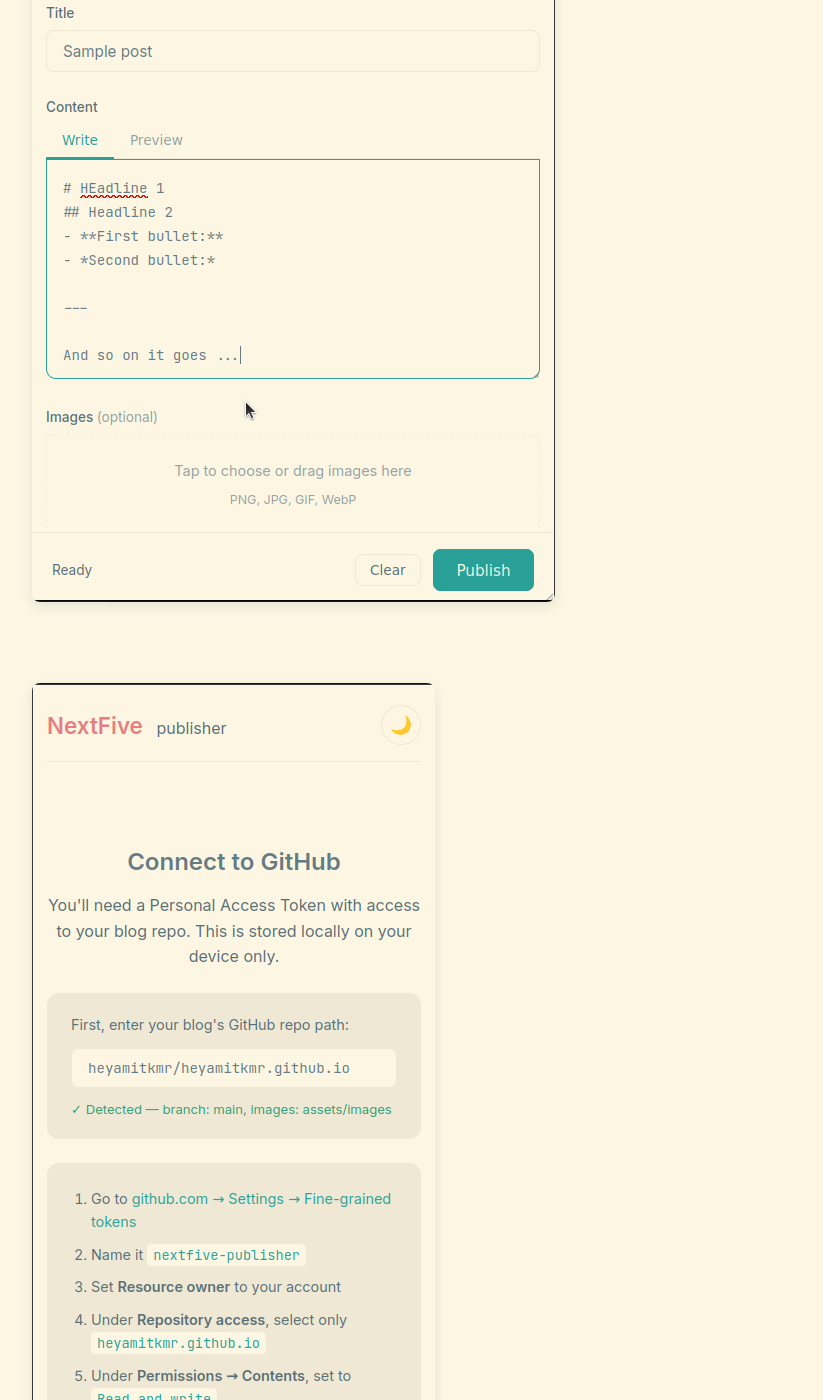
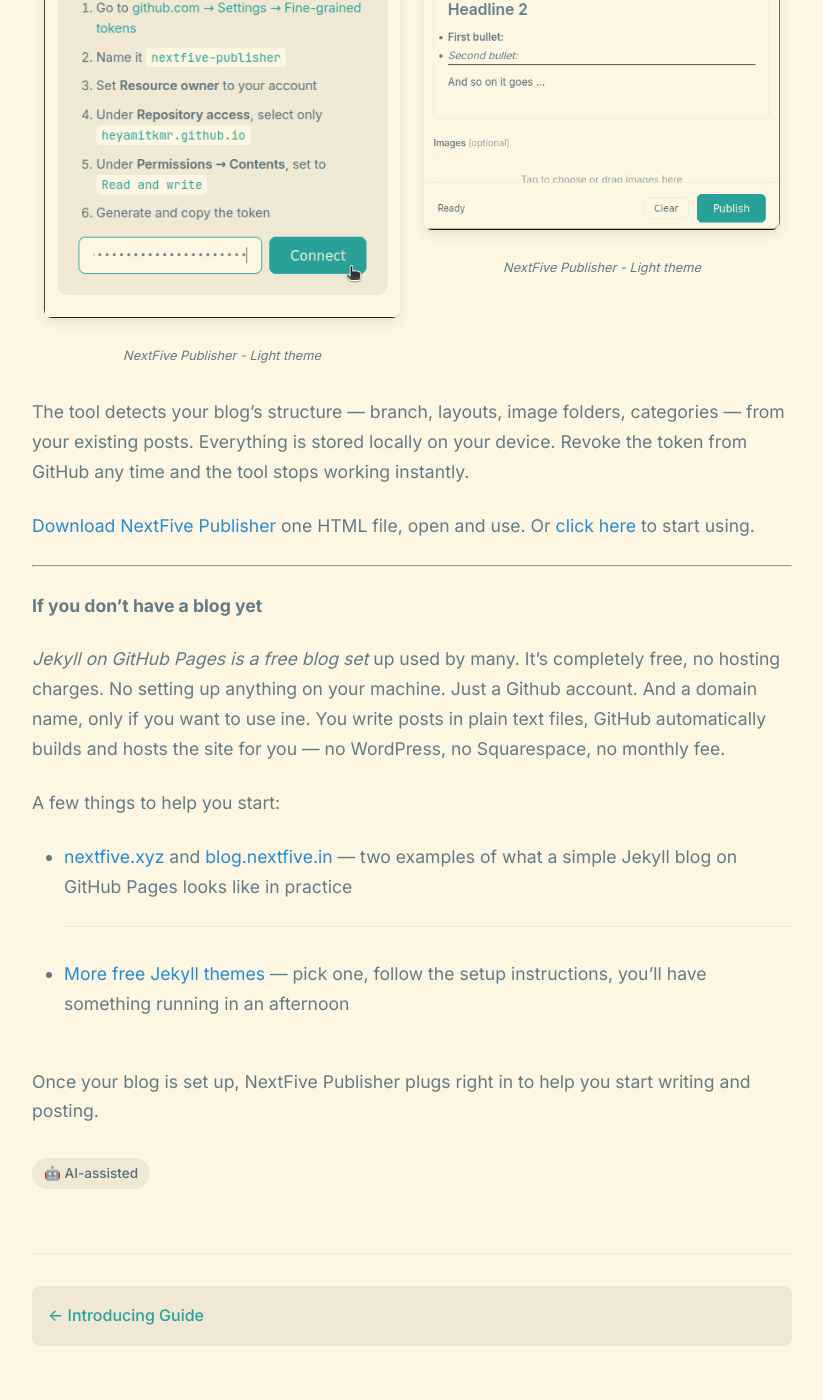
Before and after one commit to nextfiveinc/nextfiveinc.github.io, a Jekyll site: the page built from _posts/2026-03-22-introducing-publisher.md, in a window 1280 px wide and 1400 px high, scrolled down 2109 px. Shown: the whole window, without its empty margins (228-1051 px from the left). Built offline with Jekyll 4.4.1, drawn with Linux system fonts in a browser that asks for light colours; some of the changed text lies outside the part shown.

Commit message:
Revise content and layout for Publisher post
Updated the content and structure of the introducing publisher post, added images and improved formatting.

```diff
--- a/_posts/2026-03-22-introducing-publisher.md
+++ b/_posts/2026-03-22-introducing-publisher.md
@@ -2,15 +2,26 @@
 layout: post
 title: "Introducing Publisher"
 date: 2026-03-22
+permalink: /publisher/
+category: product
+tags: [🤖 AI-assisted]
 ---
 
 **NextFive Publisher is a free post editor for Jekyll blogs hosted on Github**
 
-![](/assets/images/Screenshot from 2026-03-22 19-18-29.png)
+I was looking for a simpler way to create new posts on my Jekyll blog hosted from GitHub Pages. I would write a post, add / edit the front matter, commit, push. It works, but there's a tiny bit of friction - especially trying to post from a phone. Which I sometimes wanted to for short twitter like notes or a single image instead of full posts.
+<!--more-->
+[NextFive Publisher](https://demo.nextfive.in/publisher/) is another one of those single HTML file webapps - No install, no account, no server. Open it in a browser, connect it to your GitHub repo with a personal access token, and you can write and publish posts directly from your phone or laptop. Markdown editor with live preview, image uploads, front matter handled automatically.
 
-I was looking for a simpler way to create new posts on my Jekyll blog hosted from GitHub Pages. I would write a post, add / edit the front matter, commit, push. It works, but there's a tiny bit of friction - especially trying to post from a phone. Which I sometimes wanted to for short twitter like notes or a single image instead of full posts.
-
-[NextFive Publisher](https://demo.nextfive.in/publisher/) is another one of those single HTML file webapps - No install, no account, no server. Open it in a browser, connect it to your GitHub repo with a personal access token, and you can write and publish posts directly from your phone or laptop. Markdown editor with live preview, image uploads, front matter handled automatically.
+<table style="border: none; border-collapse: collapse;">
+  <tr align="center" style="border: none; border-collapse: collapse;">
+    <td align="center" style="border: none; border-collapse: collapse;">
+      <img src="https://raw.githubusercontent.com/nextfiveinc/nextfiveinc.github.io/refs/heads/main/assets/images/Screenshot%20from%202026-03-22%2019-18-17.png" alt="Home screen" width="400">
+      <br>
+      <em style="text-align: center; display: block; font-size: 0.8rem; line-height: 0.8;">NextFive Publisher - Light theme</em>
+    </td>
+ </tr>
+</table>
 
 ---
 
@@ -18,9 +29,21 @@
 
 Enter your repo path, follow the link and instructions to generate a fine-grained GitHub token scoped only to that one repo, paste it in. That's it! Start writing and posting.
 
-![](/assets/images/Screenshot from 2026-03-22 19-18-17.png)
+<table style="border: none; border-collapse: collapse;">
+  <tr align="center" style="border: none; border-collapse: collapse;">
+    <td align="center" style="border: none; border-collapse: collapse;">
+      <img src="https://raw.githubusercontent.com/nextfiveinc/nextfiveinc.github.io/refs/heads/main/assets/images/Screenshot%20from%202026-03-22%2019-15-07.png" alt="Auto configuration from blog link" width="400">
+      <br>
+      <em style="text-align: center; display: block; font-size: 0.8rem; line-height: 0.8;">NextFive Publisher - Light theme</em>
+    </td>
+    <td align="center" style="border: none; border-collapse: collapse;">
+      <img src="https://raw.githubusercontent.com/nextfiveinc/nextfiveinc.github.io/refs/heads/main/assets/images/Screenshot%20from%202026-03-22%2019-18-29.png" alt="Preview and publish" width="400">
+      <br>
+      <em style="text-align: center; display: block; font-size: 0.8rem; line-height: 0.8;">NextFive Publisher - Light theme</em>
+    </td>
+ </tr>
+</table>
 
-![](/assets/images/Screenshot from 2026-03-22 19-15-07.png)
 
 The tool detects your blog's structure — branch, layouts, image folders, categories — from your existing posts. Everything is stored locally on your device. Revoke the token from GitHub any time and the tool stops working instantly.
 
@@ -30,7 +53,7 @@
 
 **If you don't have a blog yet**
 
-Jekyll on GitHub Pages is a free blog set up used by many. It's completely free, no hosting charges. No setting up anything on your machine. Just a Github account. And a domain name, only if you want to use ine. You write posts in plain text files, GitHub automatically builds and hosts the site for you — no WordPress, no Squarespace, no monthly fee.
+_Jekyll on GitHub Pages is a free blog set_ up used by many. It's completely free, no hosting charges. No setting up anything on your machine. Just a Github account. And a domain name, only if you want to use ine. You write posts in plain text files, GitHub automatically builds and hosts the site for you — no WordPress, no Squarespace, no monthly fee.
 
 A few things to help you start:
 
```
